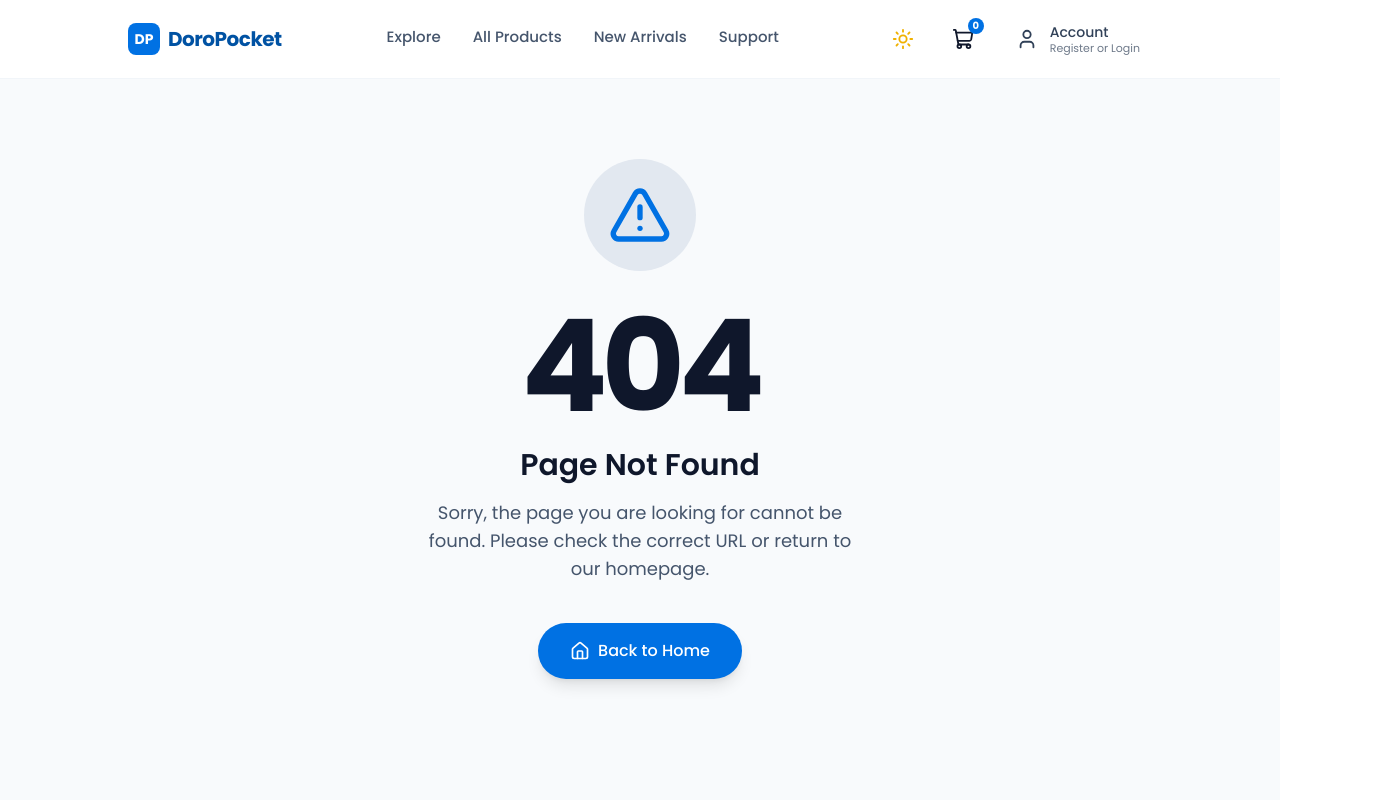
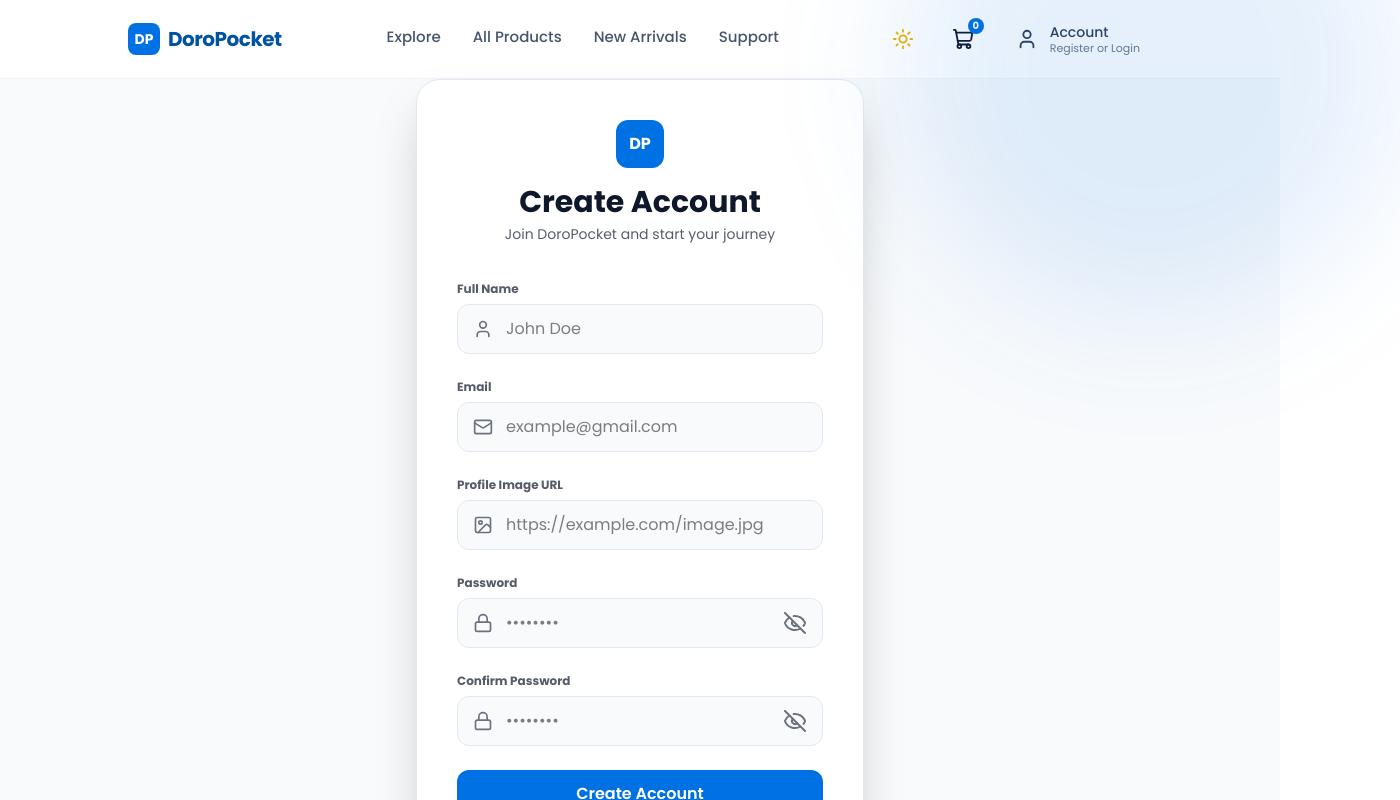
Before and after one commit to Abid-Hossain-Sifat/DoroPocket, a Next.js app: page /sign-up in a window 1280 px wide. Before the commit this address had no page. Shown: the top 800 px of the page, 1400 px wide, since content can reach past the window. Built offline with nearby package versions, Linux system fonts and the light colour scheme.

Commit message:
complete signup, signin page

```diff
--- a/src/app/sign-in/page.jsx
+++ b/src/app/sign-in/page.jsx
@@ -3,14 +3,13 @@
 import React, { useState } from "react";
 import { motion } from "framer-motion";
 import { Mail, Lock, Eye, EyeOff } from "lucide-react";
+import Link from "next/link";
 
 const SigninPage = () => {
   const [showPassword, setShowPassword] = useState(false);
 
   return (
-    <div
-      className="min-h-screen flex items-center justify-center px-4 transition-colors duration-300 bg-slate-50 text-slate-900 dark:bg-[#0B111E] dark:text-white"
-    >
+    <div className="min-h-screen flex items-center justify-center px-4 transition-colors duration-300 bg-slate-50 text-slate-900 dark:bg-[#0B111E] dark:text-white">
       {/* glow (same vibe as navbar blue) */}
       <div className="absolute w-[500px] h-[500px] bg-[#0071E3]/10 blur-3xl rounded-full top-[-180px] right-[-120px]" />
 
@@ -85,13 +84,9 @@ const SigninPage = () => {
 
         {/* divider */}
         <div className="flex items-center gap-3 text-xs my-5 opacity-60">
-          <div
-            className="flex-1 h-px bg-slate-200 dark:bg-slate-800"
-          />
+          <div className="flex-1 h-px bg-slate-200 dark:bg-slate-800" />
           OR
-          <div
-            className="flex-1 h-px bg-slate-200 dark:bg-slate-800"
-          />
+          <div className="flex-1 h-px bg-slate-200 dark:bg-slate-800" />
         </div>
 
         {/* google button (MATCHED WITH NAVBAR BLUE STYLE) */}
@@ -118,16 +113,17 @@ const SigninPage = () => {
               d="M12 4.75c1.77 0 3.35.61 4.6 1.8l3.42-3.42C17.95 1.19 15.24 0 12 0 7.31 0 3.18 2.12 1.21 5.39l4.11 3.15c.94-2.85 3.57-4.96 6.68-4.96z"
             />
           </svg>
-
           Continue with Google
         </motion.button>
 
         {/* footer */}
         <p className="text-center text-sm mt-6 opacity-70">
           Don’t have an account?{" "}
-          <span className="text-[#0071E3] font-semibold cursor-pointer">
-            Register
-          </span>
+          <Link href="/sign-up">
+            <span className="text-[#0071E3] font-semibold cursor-pointer">
+              Register
+            </span>
+          </Link>
         </p>
       </motion.div>
     </div>
--- /dev/null
+++ b/src/app/sign-up/page.jsx
@@ -0,0 +1,181 @@
+"use client";
+
+import React, { useState } from "react";
+import Link from "next/link";
+import { motion } from "framer-motion";
+import {
+  User,
+  Mail,
+  ImageIcon,
+  Lock,
+  Eye,
+  EyeOff,
+} from "lucide-react";
+
+const SignUpPage = () => {
+  const [showPassword, setShowPassword] = useState(false);
+  const [showConfirmPassword, setShowConfirmPassword] =
+    useState(false);
+
+  return (
+    <div className="min-h-screen flex items-center justify-center px-4 transition-colors duration-300 bg-slate-50 text-slate-900 dark:bg-[#0B111E] dark:text-white">
+
+      {/* Glow (same style as signin) */}
+      <div className="absolute w-[500px] h-[500px] bg-[#0071E3]/10 blur-3xl rounded-full top-[-180px] right-[-120px]" />
+
+      {/* CARD (MATCHED EXACT WIDTH SYSTEM) */}
+      <motion.div
+        initial={{ opacity: 0, y: 30, scale: 0.95 }}
+        animate={{ opacity: 1, y: 0, scale: 1 }}
+        transition={{ duration: 0.4 }}
+        className="w-full max-w-md mx-auto rounded-3xl shadow-2xl border p-8 md:p-10 transition-colors duration-300 bg-white border-slate-200 dark:bg-[#111827] dark:border-slate-800"
+      >
+        {/* Header */}
+        <div className="text-center mb-8">
+          <div className="w-12 h-12 mx-auto bg-[#0071E3] rounded-xl mb-4 flex items-center justify-center text-white font-bold">
+            DP
+          </div>
+
+          <h2 className="text-3xl font-bold">
+            Create Account
+          </h2>
+
+          <p className="text-sm opacity-70 mt-1">
+            Join DoroPocket and start your journey
+          </p>
+        </div>
+
+        <form>
+          {/* Name */}
+          <div className="mb-5">
+            <label className="text-xs font-bold opacity-70">
+              Full Name
+            </label>
+
+            <div className="relative mt-1">
+              <User className="absolute left-4 top-1/2 -translate-y-1/2 w-5 h-5 opacity-60" />
+              <input
+                type="text"
+                placeholder="John Doe"
+                className="w-full pl-12 pr-4 py-3 rounded-xl outline-none border bg-slate-50 border-slate-200 text-black dark:bg-[#0B111E] dark:border-slate-800 dark:text-white"
+              />
+            </div>
+          </div>
+
+          {/* Email */}
+          <div className="mb-5">
+            <label className="text-xs font-bold opacity-70">
+              Email
+            </label>
+
+            <div className="relative mt-1">
+              <Mail className="absolute left-4 top-1/2 -translate-y-1/2 w-5 h-5 opacity-60" />
+              <input
+                type="email"
+                placeholder="example@gmail.com"
+                className="w-full pl-12 pr-4 py-3 rounded-xl outline-none border bg-slate-50 border-slate-200 text-black dark:bg-[#0B111E] dark:border-slate-800 dark:text-white"
+              />
+            </div>
+          </div>
+
+          {/* Image */}
+          <div className="mb-5">
+            <label className="text-xs font-bold opacity-70">
+              Profile Image URL
+            </label>
+
+            <div className="relative mt-1">
+              <ImageIcon className="absolute left-4 top-1/2 -translate-y-1/2 w-5 h-5 opacity-60" />
+              <input
+                type="text"
+                placeholder="https://example.com/image.jpg"
+                className="w-full pl-12 pr-4 py-3 rounded-xl outline-none border bg-slate-50 border-slate-200 text-black dark:bg-[#0B111E] dark:border-slate-800 dark:text-white"
+              />
+            </div>
+          </div>
+
+          {/* Password */}
+          <div className="mb-5">
+            <label className="text-xs font-bold opacity-70">
+              Password
+            </label>
+
+            <div className="relative mt-1">
+              <Lock className="absolute left-4 top-1/2 -translate-y-1/2 w-5 h-5 opacity-60" />
+
+              <input
+                type={showPassword ? "text" : "password"}
+                placeholder="••••••••"
+                className="w-full pl-12 pr-12 py-3 rounded-xl outline-none border bg-slate-50 border-slate-200 text-black dark:bg-[#0B111E] dark:border-slate-800 dark:text-white"
+              />
+
+              <button
+                type="button"
+                onClick={() =>
+                  setShowPassword(!showPassword)
+                }
+                className="absolute right-4 top-1/2 -translate-y-1/2 opacity-60"
+              >
+                {showPassword ? <Eye /> : <EyeOff />}
+              </button>
+            </div>
+          </div>
+
+          {/* Confirm */}
+          <div className="mb-6">
+            <label className="text-xs font-bold opacity-70">
+              Confirm Password
+            </label>
+
+            <div className="relative mt-1">
+              <Lock className="absolute left-4 top-1/2 -translate-y-1/2 w-5 h-5 opacity-60" />
+
+              <input
+                type={
+                  showConfirmPassword
+                    ? "text"
+                    : "password"
+                }
+                placeholder="••••••••"
+                className="w-full pl-12 pr-12 py-3 rounded-xl outline-none border bg-slate-50 border-slate-200 text-black dark:bg-[#0B111E] dark:border-slate-800 dark:text-white"
+              />
+
+              <button
+                type="button"
+                onClick={() =>
+                  setShowConfirmPassword(
+                    !showConfirmPassword
+                  )
+                }
+                className="absolute right-4 top-1/2 -translate-y-1/2 opacity-60"
+              >
+                {showConfirmPassword ? <Eye /> : <EyeOff />}
+              </button>
+            </div>
+          </div>
+
+          {/* Button */}
+          <motion.button
+            whileHover={{ scale: 1.02 }}
+            whileTap={{ scale: 0.97 }}
+            className="w-full bg-[#0071E3] hover:bg-[#005BB5] text-white py-3 rounded-xl font-semibold"
+          >
+            Create Account
+          </motion.button>
+        </form>
+
+        {/* Footer */}
+        <p className="text-center text-sm mt-6 opacity-70">
+          Already have an account?{" "}
+          <Link href="/sign-in">
+            <span className="text-[#0071E3] font-semibold cursor-pointer">
+              Sign In
+            </span>
+          </Link>
+        </p>
+      </motion.div>
+    </div>
+  );
+};
+
+export default SignUpPage;
```
